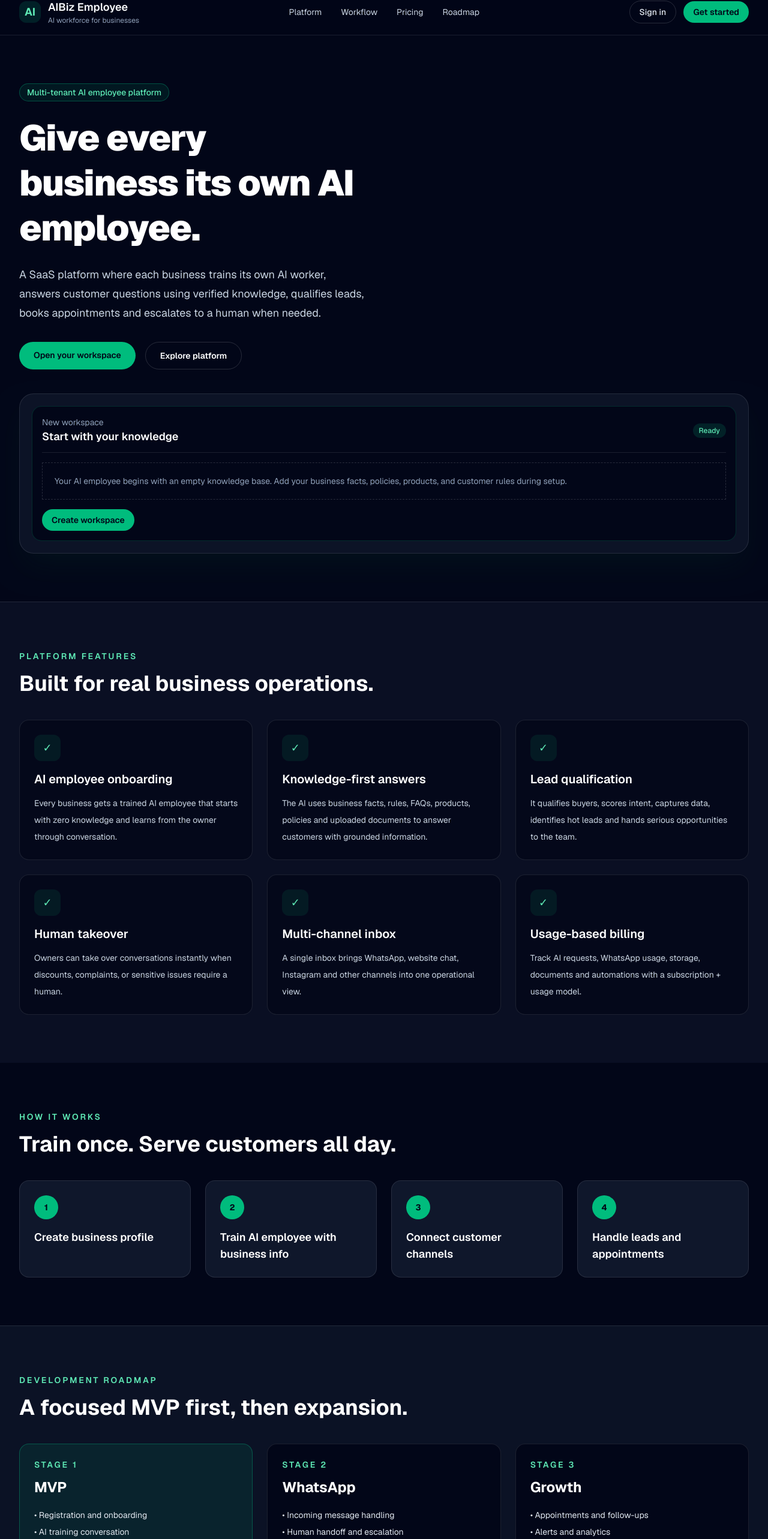
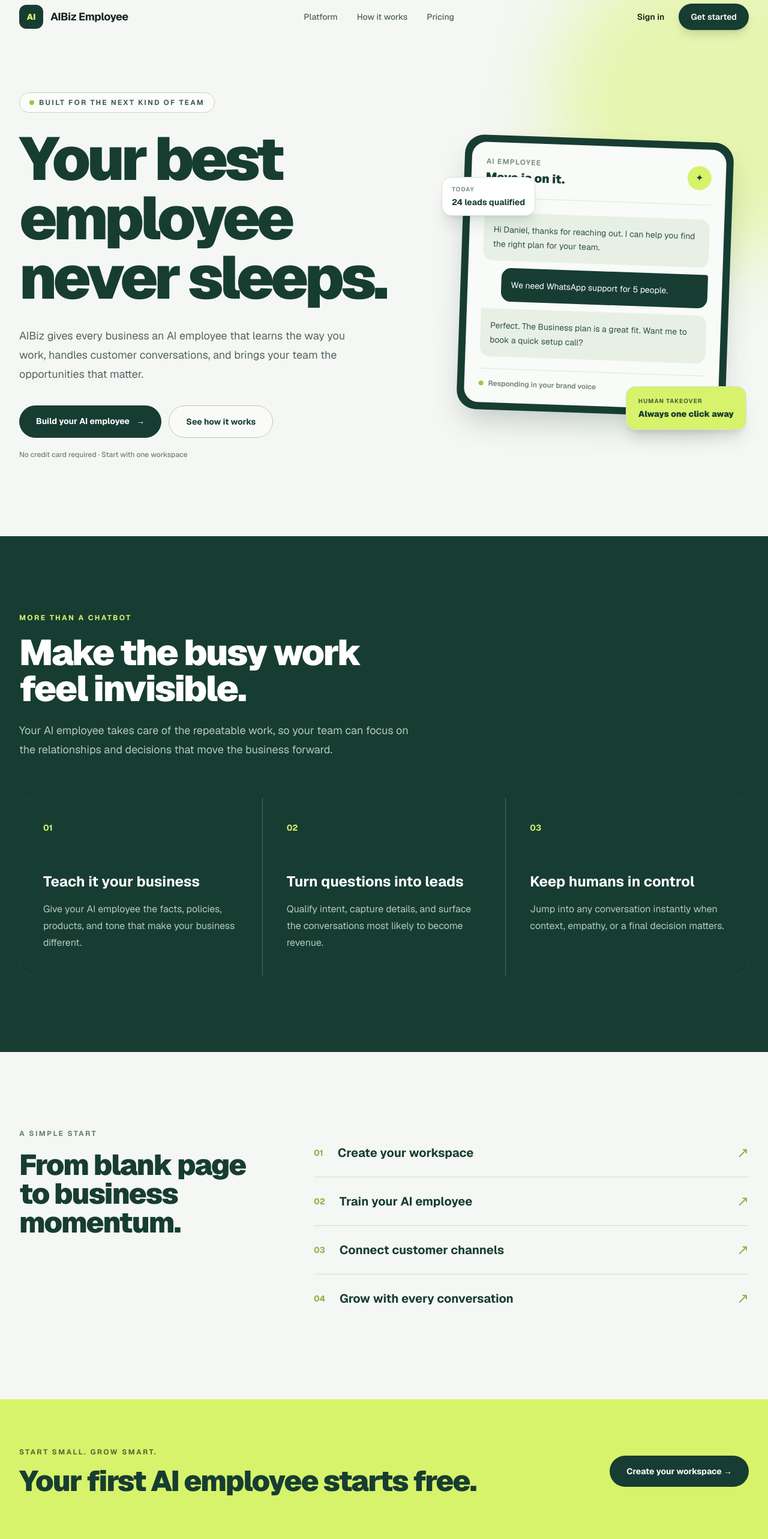
Before and after one commit to fomoAi-project/newpo, a Next.js app: page / in a window 1280 px wide. Shown: the part 18-2584 px from the top of the page at 60% size. Built offline with nearby package versions, Linux system fonts and the light colour scheme.

Commit message:
Redesign landing page

```diff
--- a/app/page.tsx
+++ b/app/page.tsx
@@ -1,310 +1,72 @@
 import Link from "next/link";
 
 const features = [
-  {
-    title: "AI employee onboarding",
-    description:
-      "Every business gets a trained AI employee that starts with zero knowledge and learns from the owner through conversation.",
-  },
-  {
-    title: "Knowledge-first answers",
-    description:
-      "The AI uses business facts, rules, FAQs, products, policies and uploaded documents to answer customers with grounded information.",
-  },
-  {
-    title: "Lead qualification",
-    description:
-      "It qualifies buyers, scores intent, captures data, identifies hot leads and hands serious opportunities to the team.",
-  },
-  {
-    title: "Human takeover",
-    description:
-      "Owners can take over conversations instantly when discounts, complaints, or sensitive issues require a human.",
-  },
-  {
-    title: "Multi-channel inbox",
-    description:
-      "A single inbox brings WhatsApp, website chat, Instagram and other channels into one operational view.",
-  },
-  {
-    title: "Usage-based billing",
-    description:
-      "Track AI requests, WhatsApp usage, storage, documents and automations with a subscription + usage model.",
-  },
+  ["01", "Teach it your business", "Give your AI employee the facts, policies, products, and tone that make your business different."],
+  ["02", "Turn questions into leads", "Qualify intent, capture details, and surface the conversations most likely to become revenue."],
+  ["03", "Keep humans in control", "Jump into any conversation instantly when context, empathy, or a final decision matters."],
 ];
 
-const steps = [
-  "Create business profile",
-  "Train AI employee with business info",
-  "Connect customer channels",
-  "Handle leads and appointments",
-];
-
-const pricing = [
-  {
-    name: "Free",
-    price: "₦0",
-    description: "For testing and early product feedback.",
-    features: ["AI training", "Limited conversations", "Basic knowledge base"],
-    highlight: false,
-  },
-  {
-    name: "Starter",
-    price: "₦25,000",
-    description: "Best for small businesses launching online.",
-    features: ["1 AI employee", "Website chat", "Lead capture", "Human takeover"],
-    highlight: true,
-  },
-  {
-    name: "Business",
-    price: "₦60,000",
-    description: "For growing teams handling WhatsApp and more.",
-    features: ["WhatsApp", "Multi-channel inbox", "Lead scoring", "Follow-ups"],
-    highlight: false,
-  },
-];
+const workflow = ["Create your workspace", "Train your AI employee", "Connect customer channels", "Grow with every conversation"];
 
 export default function Home() {
   return (
-    <main className="min-h-screen bg-slate-950 text-slate-50">
-      <header className="border-b border-white/10 bg-slate-950/80 backdrop-blur">
-        <div className="mx-auto flex max-w-7xl items-center justify-between px-6 py-4 lg:px-8">
-          <div className="flex items-center gap-3">
-            <div className="flex h-9 w-9 items-center justify-center rounded-xl bg-emerald-500/15 text-lg font-bold text-emerald-300">
-              AI
-            </div>
-            <div>
-              <div className="text-lg font-semibold">AIBiz Employee</div>
-              <div className="text-xs text-slate-400">AI workforce for businesses</div>
-            </div>
-          </div>
-
-          <nav className="hidden items-center gap-8 text-sm text-slate-300 md:flex">
-            <a href="#platform" className="transition hover:text-white">Platform</a>
-            <a href="#workflow" className="transition hover:text-white">Workflow</a>
-            <a href="#pricing" className="transition hover:text-white">Pricing</a>
-            <a href="#roadmap" className="transition hover:text-white">Roadmap</a>
-          </nav>
-
-          <div className="flex items-center gap-3">
-            <Link
-              href="/login"
-              className="rounded-full border border-white/15 px-4 py-2 text-sm font-medium text-slate-200 transition hover:border-emerald-400 hover:text-white"
-            >
-              Sign in
-            </Link>
-            <Link
-              href="/signup"
-              className="rounded-full bg-emerald-500 px-4 py-2 text-sm font-semibold text-slate-950 transition hover:bg-emerald-400"
-            >
-              Get started
-            </Link>
-          </div>
+    <main className="min-h-screen overflow-hidden bg-[#f5f7f4] text-[#13231f]">
+      <header className="relative z-10 mx-auto flex max-w-7xl items-center justify-between px-6 py-6 lg:px-8">
+        <Link href="/" className="flex items-center gap-3" aria-label="AIBiz Employee home">
+          <span className="flex h-10 w-10 items-center justify-center rounded-xl bg-[#173d32] text-sm font-black text-[#d7f36b]">AI</span>
+          <span className="text-lg font-bold tracking-tight">AIBiz Employee</span>
+        </Link>
+        <nav className="hidden items-center gap-8 text-sm font-medium text-[#53645e] md:flex">
+          <a href="#platform" className="hover:text-[#13231f]">Platform</a>
+          <a href="#workflow" className="hover:text-[#13231f]">How it works</a>
+          <a href="#pricing" className="hover:text-[#13231f]">Pricing</a>
+        </nav>
+        <div className="flex items-center gap-3">
+          <Link href="/login" className="hidden px-3 py-2 text-sm font-semibold md:block">Sign in</Link>
+          <Link href="/signup" className="rounded-full bg-[#173d32] px-5 py-3 text-sm font-semibold text-white shadow-lg shadow-[#173d32]/15 transition hover:-translate-y-0.5">Get started</Link>
         </div>
       </header>
 
-      <section className="mx-auto max-w-7xl px-6 pb-20 pt-16 lg:px-8 lg:pt-20">
-        <div className="grid items-center gap-10 lg:grid-cols-[1.1fr,0.9fr]">
+      <section className="relative mx-auto max-w-7xl px-6 pb-24 pt-12 lg:px-8 lg:pb-32 lg:pt-20">
+        <div className="pointer-events-none absolute -right-40 -top-40 h-[520px] w-[520px] rounded-full bg-[#d7f36b]/50 blur-3xl" />
+        <div className="relative grid items-center gap-16 lg:grid-cols-[1fr_0.8fr]">
           <div>
-            <div className="mb-6 inline-flex items-center gap-2 rounded-full border border-emerald-400/30 bg-emerald-500/10 px-3 py-1 text-sm font-medium text-emerald-300">
-              Multi-tenant AI employee platform
+            <div className="mb-7 inline-flex items-center gap-2 rounded-full border border-[#c7d1c8] bg-white/70 px-4 py-2 text-xs font-bold uppercase tracking-[0.18em] text-[#416058]">
+              <span className="h-2 w-2 rounded-full bg-[#9bc83d]" /> Built for the next kind of team
             </div>
-
-            <h1 className="max-w-xl text-5xl font-black leading-tight tracking-tight text-white lg:text-6xl">
-              Give every business its own AI employee.
-            </h1>
-
-            <p className="mt-6 max-w-xl text-lg leading-8 text-slate-300">
-              A SaaS platform where each business trains its own AI worker, answers customer questions using verified knowledge, qualifies leads, books appointments and escalates to a human when needed.
-            </p>
-
-            <div className="mt-8 flex flex-col gap-4 sm:flex-row">
-              <Link
-                href="/signup"
-                className="rounded-full bg-emerald-500 px-6 py-3 text-center text-sm font-semibold text-slate-950 transition hover:bg-emerald-400"
-              >
-                Open your workspace
-              </Link>
-              <a
-                href="#platform"
-                className="rounded-full border border-white/15 px-6 py-3 text-center text-sm font-semibold text-white transition hover:border-white/35 hover:bg-white/5"
-              >
-                Explore platform
-              </a>
+            <h1 className="max-w-3xl text-5xl font-black leading-[0.98] tracking-[-0.06em] text-[#173d32] sm:text-7xl lg:text-[6.3rem]">Your best employee never sleeps.</h1>
+            <p className="mt-8 max-w-xl text-lg leading-8 text-[#53645e]">AIBiz gives every business an AI employee that learns the way you work, handles customer conversations, and brings your team the opportunities that matter.</p>
+            <div className="mt-9 flex flex-col gap-3 sm:flex-row">
+              <Link href="/signup" className="rounded-full bg-[#173d32] px-7 py-4 text-center text-sm font-bold text-white transition hover:bg-[#245746]">Build your AI employee <span className="ml-2">→</span></Link>
+              <a href="#platform" className="rounded-full border border-[#bac8bd] bg-white/50 px-7 py-4 text-center text-sm font-bold text-[#173d32] transition hover:bg-white">See how it works</a>
             </div>
-
+            <p className="mt-5 text-xs font-medium text-[#71817a]">No credit card required · Start with one workspace</p>
           </div>
 
-          <div className="rounded-3xl border border-white/10 bg-slate-900/80 p-5 shadow-2xl shadow-emerald-950/30">
-            <div className="rounded-2xl border border-emerald-500/20 bg-slate-950 p-4">
-              <div className="mb-4 flex items-center justify-between border-b border-white/10 pb-3">
-                <div>
-                  <div className="text-sm text-slate-400">New workspace</div>
-                  <div className="text-lg font-semibold text-white">Start with your knowledge</div>
-                </div>
-                <span className="rounded-full bg-emerald-500/15 px-2.5 py-1 text-xs font-medium text-emerald-300">
-                  Ready
-                </span>
-              </div>
-
-              <div className="space-y-4 text-sm">
-                <div className="border border-dashed border-white/15 p-5 text-slate-400">
-                  Your AI employee begins with an empty knowledge base. Add your business facts, policies, products, and customer rules during setup.
-                </div>
-                <Link href="/signup" className="inline-flex rounded-full bg-emerald-500 px-4 py-2 font-semibold text-slate-950">
-                  Create workspace
-                </Link>
+          <div className="relative mx-auto w-full max-w-md">
+            <div className="absolute -left-8 top-16 z-10 rounded-2xl border border-[#d5e0d4] bg-white px-4 py-3 shadow-xl shadow-[#173d32]/10">
+              <p className="text-[10px] font-bold uppercase tracking-widest text-[#81918a]">Today</p><p className="mt-1 text-sm font-bold text-[#173d32]">24 leads qualified</p>
+            </div>
+            <div className="rotate-2 rounded-[2rem] bg-[#173d32] p-3 shadow-2xl shadow-[#173d32]/25">
+              <div className="rounded-[1.5rem] bg-[#f8fbf7] p-6">
+                <div className="flex items-center justify-between border-b border-[#dce6dc] pb-5"><div><p className="text-xs font-bold uppercase tracking-widest text-[#81918a]">AI employee</p><h2 className="mt-1 text-xl font-black text-[#173d32]">Maya is on it.</h2></div><span className="flex h-10 w-10 items-center justify-center rounded-full bg-[#d7f36b] text-[#173d32]">✦</span></div>
+                <div className="mt-6 space-y-3"><div className="rounded-2xl rounded-tl-sm bg-[#e8f0e6] p-4 text-sm leading-6 text-[#315047]">Hi Daniel, thanks for reaching out. I can help you find the right plan for your team.</div><div className="ml-8 rounded-2xl rounded-tr-sm bg-[#173d32] p-4 text-sm leading-6 text-white">We need WhatsApp support for 5 people.</div><div className="rounded-2xl rounded-tl-sm bg-[#e8f0e6] p-4 text-sm leading-6 text-[#315047]">Perfect. The Business plan is a great fit. Want me to book a quick setup call?</div></div>
+                <div className="mt-5 flex items-center gap-2 border-t border-[#dce6dc] pt-4 text-xs font-semibold text-[#71817a]"><span className="h-2 w-2 rounded-full bg-[#9bc83d]" /> Responding in your brand voice</div>
               </div>
             </div>
+            <div className="absolute -bottom-7 -right-7 rounded-2xl border border-[#d5e0d4] bg-[#d7f36b] px-5 py-4 shadow-xl"><p className="text-[10px] font-bold uppercase tracking-widest text-[#48622f]">Human takeover</p><p className="mt-1 text-sm font-black text-[#173d32]">Always one click away</p></div>
           </div>
         </div>
       </section>
 
-      <section id="platform" className="border-t border-white/10 bg-slate-900/60">
-        <div className="mx-auto max-w-7xl px-6 py-20 lg:px-8">
-          <div className="mb-10 max-w-2xl">
-            <p className="text-sm font-semibold uppercase tracking-[0.2em] text-emerald-300">Platform features</p>
-            <h2 className="mt-4 text-3xl font-bold text-white md:text-4xl">Built for real business operations.</h2>
-          </div>
-
-          <div className="grid gap-6 md:grid-cols-2 xl:grid-cols-3">
-            {features.map((feature) => (
-              <div key={feature.title} className="rounded-2xl border border-white/10 bg-slate-950/70 p-6">
-                <div className="mb-4 flex h-11 w-11 items-center justify-center rounded-xl bg-emerald-500/10 text-lg text-emerald-300">
-                  ✓
-                </div>
-                <h3 className="text-xl font-semibold text-white">{feature.title}</h3>
-                <p className="mt-3 text-sm leading-7 text-slate-300">{feature.description}</p>
-              </div>
-            ))}
-          </div>
-        </div>
+      <section id="platform" className="bg-[#173d32] px-6 py-24 text-white lg:px-8 lg:py-32">
+        <div className="mx-auto max-w-7xl"><div className="max-w-2xl"><p className="text-xs font-bold uppercase tracking-[0.2em] text-[#d7f36b]">More than a chatbot</p><h2 className="mt-5 text-4xl font-black tracking-[-0.04em] md:text-6xl">Make the busy work feel invisible.</h2><p className="mt-6 text-lg leading-8 text-[#b6c9bd]">Your AI employee takes care of the repeatable work, so your team can focus on the relationships and decisions that move the business forward.</p></div><div className="mt-16 grid gap-px overflow-hidden rounded-3xl bg-[#47705e] md:grid-cols-3">{features.map(([number, title, description]) => <article key={number} className="bg-[#173d32] p-8 lg:p-10"><p className="text-sm font-bold text-[#d7f36b]">{number}</p><h3 className="mt-16 text-2xl font-bold">{title}</h3><p className="mt-4 leading-7 text-[#b6c9bd]">{description}</p></article>)}</div></div>
       </section>
 
-      <section id="workflow" className="mx-auto max-w-7xl px-6 py-20 lg:px-8">
-        <div className="mb-10 max-w-2xl">
-          <p className="text-sm font-semibold uppercase tracking-[0.2em] text-emerald-300">How it works</p>
-          <h2 className="mt-4 text-3xl font-bold text-white md:text-4xl">Train once. Serve customers all day.</h2>
-        </div>
+      <section id="workflow" className="mx-auto max-w-7xl px-6 py-24 lg:px-8 lg:py-32"><div className="grid gap-14 lg:grid-cols-[0.75fr_1.25fr]"><div><p className="text-xs font-bold uppercase tracking-[0.2em] text-[#668071]">A simple start</p><h2 className="mt-5 text-4xl font-black tracking-[-0.04em] text-[#173d32] md:text-5xl">From blank page to business momentum.</h2></div><div className="divide-y divide-[#d4ded4]">{workflow.map((step, index) => <div key={step} className="flex items-center gap-6 py-6"><span className="text-sm font-bold text-[#91ad45]">0{index + 1}</span><span className="text-xl font-bold text-[#173d32]">{step}</span><span className="ml-auto text-2xl text-[#91ad45]">↗</span></div>)}</div></div></section>
 
-        <div className="grid gap-6 md:grid-cols-4">
-          {steps.map((step, index) => (
-            <div key={step} className="rounded-2xl border border-white/10 bg-slate-900 p-6">
-              <div className="mb-4 flex h-10 w-10 items-center justify-center rounded-full bg-emerald-500 text-sm font-bold text-slate-950">
-                {index + 1}
-              </div>
-              <p className="text-lg font-semibold text-white">{step}</p>
-            </div>
-          ))}
-        </div>
-      </section>
-
-      <section id="roadmap" className="border-t border-white/10 bg-slate-900/70">
-        <div className="mx-auto max-w-7xl px-6 py-20 lg:px-8">
-          <div className="mb-10 max-w-2xl">
-            <p className="text-sm font-semibold uppercase tracking-[0.2em] text-emerald-300">Development roadmap</p>
-            <h2 className="mt-4 text-3xl font-bold text-white md:text-4xl">A focused MVP first, then expansion.</h2>
-          </div>
-
-          <div className="grid gap-6 md:grid-cols-3">
-            <div className="rounded-2xl border border-emerald-400/30 bg-emerald-500/10 p-6">
-              <p className="text-sm font-semibold uppercase tracking-[0.2em] text-emerald-300">Stage 1</p>
-              <h3 className="mt-3 text-2xl font-bold text-white">MVP</h3>
-              <ul className="mt-5 space-y-2 text-sm text-slate-200">
-                <li>• Registration and onboarding</li>
-                <li>• AI training conversation</li>
-                <li>• Multi-tenant knowledge base</li>
-                <li>• Lead capture and takeover</li>
-              </ul>
-            </div>
-
-            <div className="rounded-2xl border border-white/10 bg-slate-950 p-6">
-              <p className="text-sm font-semibold uppercase tracking-[0.2em] text-emerald-300">Stage 2</p>
-              <h3 className="mt-3 text-2xl font-bold text-white">WhatsApp</h3>
-              <ul className="mt-5 space-y-2 text-sm text-slate-200">
-                <li>• Incoming message handling</li>
-                <li>• Human handoff and escalation</li>
-                <li>• Unified inbox</li>
-                <li>• Lead scoring and alerts</li>
-              </ul>
-            </div>
-
-            <div className="rounded-2xl border border-white/10 bg-slate-950 p-6">
-              <p className="text-sm font-semibold uppercase tracking-[0.2em] text-emerald-300">Stage 3</p>
-              <h3 className="mt-3 text-2xl font-bold text-white">Growth</h3>
-              <ul className="mt-5 space-y-2 text-sm text-slate-200">
-                <li>• Appointments and follow-ups</li>
-                <li>• Alerts and analytics</li>
-                <li>• Staff roles and billing</li>
-                <li>• Expansion to new channels</li>
-              </ul>
-            </div>
-          </div>
-        </div>
-      </section>
-
-      <section id="pricing" className="mx-auto max-w-7xl px-6 py-20 lg:px-8">
-        <div className="mb-10 max-w-2xl">
-          <p className="text-sm font-semibold uppercase tracking-[0.2em] text-emerald-300">Pricing</p>
-          <h2 className="mt-4 text-3xl font-bold text-white md:text-4xl">Simple plans for real businesses.</h2>
-        </div>
-
-        <div className="grid gap-6 lg:grid-cols-3">
-          {pricing.map((plan) => (
-            <div
-              key={plan.name}
-              className={`rounded-3xl border p-6 ${
-                plan.highlight
-                  ? "border-emerald-400 bg-emerald-500 text-slate-950 shadow-lg shadow-emerald-900/30"
-                  : "border-white/10 bg-slate-950 text-white"
-              }`}
-            >
-              <p className={`text-sm font-semibold uppercase tracking-[0.2em] ${plan.highlight ? "text-slate-900/80" : "text-emerald-300"}`}>
-                {plan.name}
-              </p>
-              <div className="mt-6 flex items-end gap-2">
-                <span className="text-4xl font-black">{plan.price}</span>
-                <span className={`text-sm ${plan.highlight ? "text-slate-900/80" : "text-slate-400"}`}>/month</span>
-              </div>
-              <p className={`mt-4 text-sm ${plan.highlight ? "text-slate-900/80" : "text-slate-300"}`}>{plan.description}</p>
-
-              <ul className={`mt-6 space-y-3 text-sm ${plan.highlight ? "text-slate-900/80" : "text-slate-200"}`}>
-                {plan.features.map((item) => (
-                  <li key={item}>• {item}</li>
-                ))}
-              </ul>
-
-              <Link
-                href="/signup"
-                className={`mt-8 inline-flex w-full justify-center rounded-full px-4 py-3 text-sm font-semibold transition ${
-                  plan.highlight
-                    ? "bg-slate-950 text-white hover:bg-slate-900"
-                    : "bg-white/5 text-white hover:bg-white/10"
-                }`}
-              >
-                Choose plan
-              </Link>
-            </div>
-          ))}
-        </div>
-      </section>
-
-      <section className="border-t border-white/10 bg-slate-950/60">
-        <div className="mx-auto max-w-5xl px-6 py-20 text-center lg:px-8">
-          <h2 className="text-3xl font-bold text-white md:text-5xl">Launch an AI employee for your business.</h2>
-          <p className="mx-auto mt-4 max-w-2xl text-lg text-slate-300">
-            Start with one niche, prove the workflow and grow into a complete AI workforce platform.
-          </p>
-          <div className="mt-8 flex justify-center gap-4">
-            <Link href="/signup" className="rounded-full bg-emerald-500 px-6 py-3 text-sm font-semibold text-slate-950 transition hover:bg-emerald-400">
-              Create your account
-            </Link>
-            <a href="#pricing" className="rounded-full border border-white/15 px-6 py-3 text-sm font-semibold text-white transition hover:border-white/35 hover:bg-white/5">
-              View pricing
-            </a>
-          </div>
-        </div>
-      </section>
+      <section id="pricing" className="bg-[#d7f36b] px-6 py-20 lg:px-8"><div className="mx-auto flex max-w-7xl flex-col items-start justify-between gap-8 md:flex-row md:items-center"><div><p className="text-xs font-bold uppercase tracking-[0.2em] text-[#536d34]">Start small. Grow smart.</p><h2 className="mt-4 text-4xl font-black tracking-[-0.04em] text-[#173d32] md:text-5xl">Your first AI employee starts free.</h2></div><Link href="/signup" className="rounded-full bg-[#173d32] px-7 py-4 text-sm font-bold text-white transition hover:bg-[#245746]">Create your workspace →</Link></div></section>
+      <footer className="flex flex-col justify-between gap-4 bg-[#f5f7f4] px-6 py-8 text-sm text-[#71817a] md:flex-row lg:px-8"><span className="font-bold text-[#173d32]">AIBiz Employee</span><span>AI workforce for businesses that want to move forward.</span></footer>
     </main>
   );
 }
```
